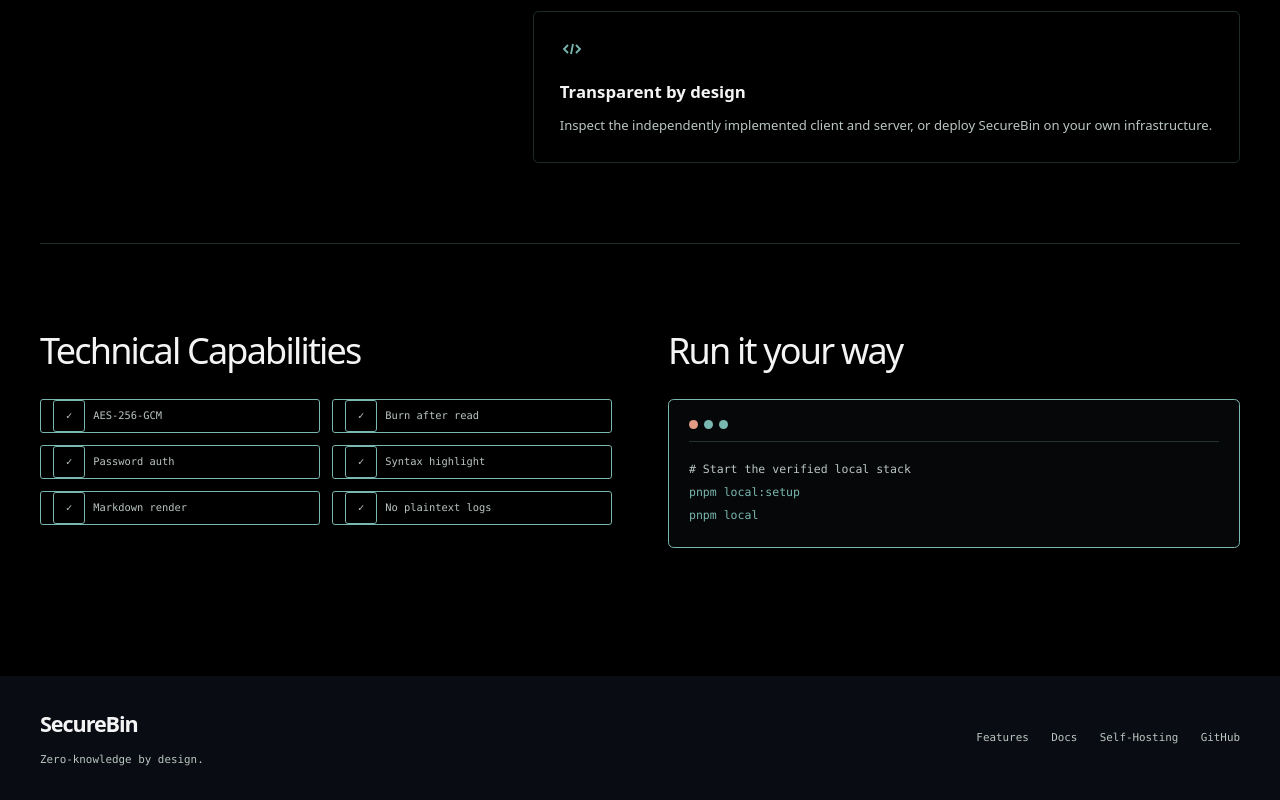
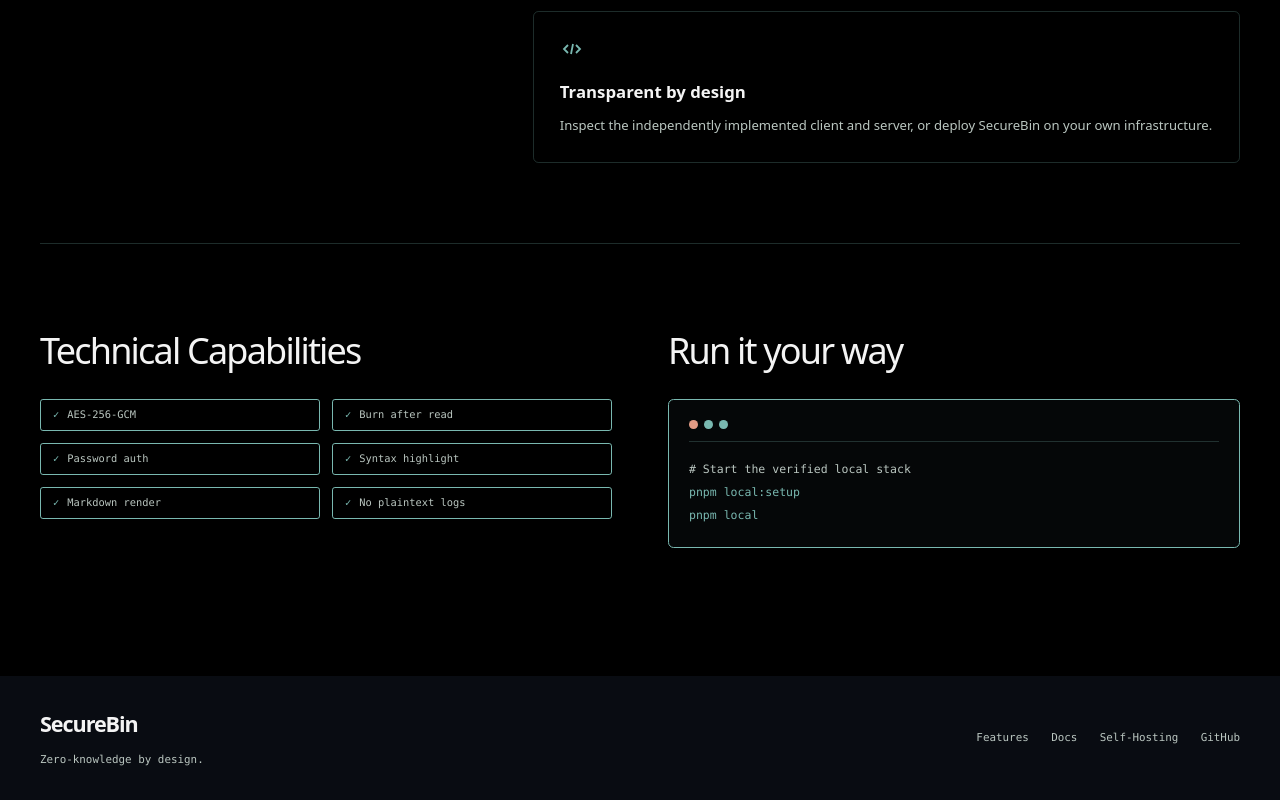
Before and after one commit to adithyarao2605/SecureBin, a Next.js app: page / in a window 1280 px wide. Shown: the part 948-1748 px from the top of the page. Built offline with nearby package versions, Linux system fonts and the light colour scheme.

Commit message:
fix(ui): remove nested landing checkmark boxes

```diff
--- a/app/styles/landing.css
+++ b/app/styles/landing.css
@@ -318,7 +318,7 @@
   gap: 0.75rem;
 }
 
-.landing-capability-list span {
+.landing-capability-list > span {
   display: flex;
   align-items: center;
   gap: 0.5rem;
```
Also changed, not shown: info/HANDOFF.md (+8 -0 lines).
